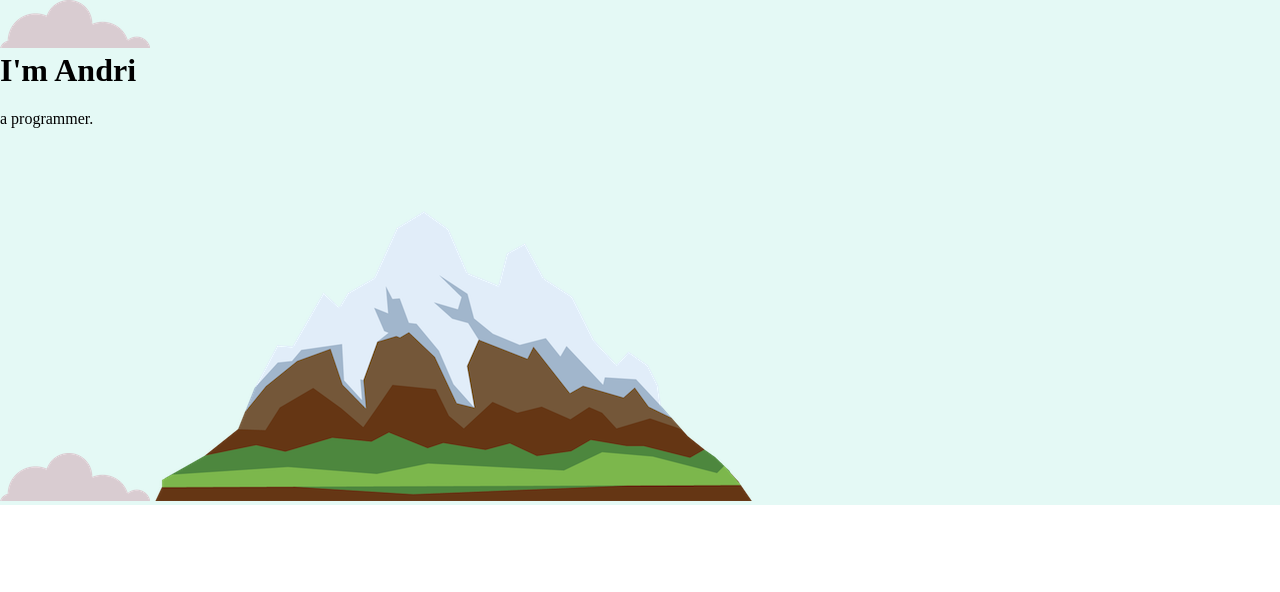
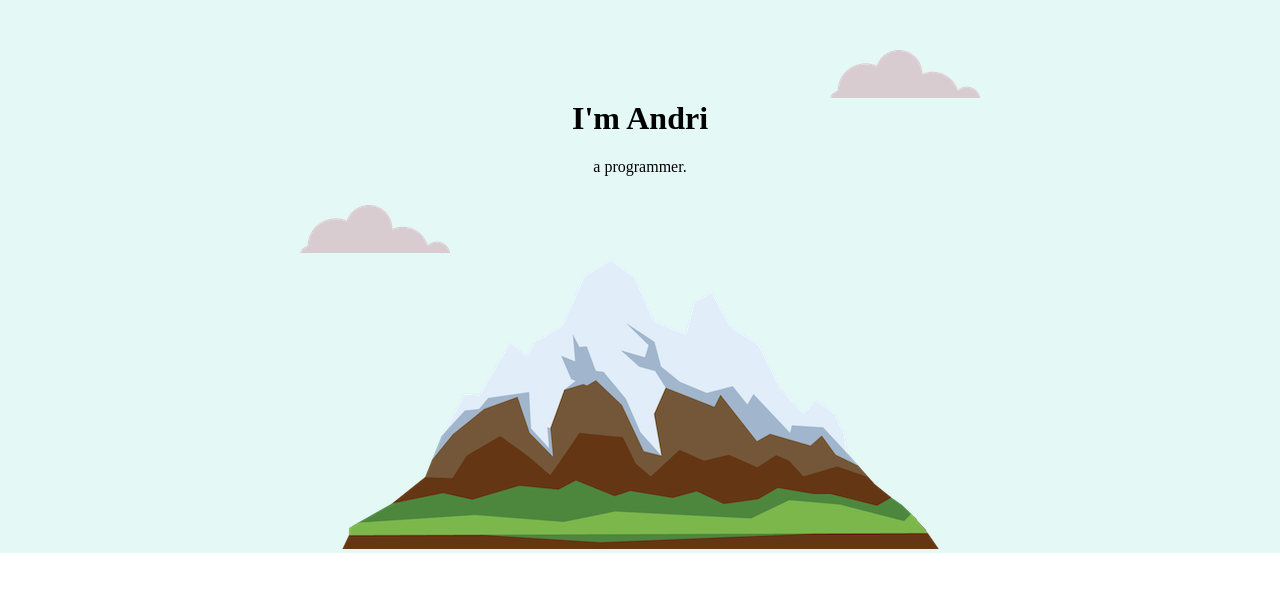
Before and after one commit to andriindocoder/css-ref, a plain HTML site: page index.html in a window 1280 px wide. Drawn offline with Linux system fonts and the light colour scheme.

Commit message:
5.46 - The Dark art of Centering Elements

```diff
--- a/css/styles.css
+++ b/css/styles.css
@@ -1,13 +1,28 @@
 body {
 	margin: 0;
+	text-align: center;
 }
 
 h1 {
 	margin-top: 0;
 }
 
+.bottom-cloud {
+	position: absolute;
+	left: 300px;
+	bottom: 300px;
+}
+
+.top-cloud {
+	position: absolute;
+	right: 300px;
+	top: 50px;
+}
+
 .top-container {
 	background-color: #E4F9F5;
+	position: relative;
+	padding-top: 100px;
 	/*border: 10px solid black;
 	padding: 20px;
 	width: 200px;
--- a/index.html
+++ b/index.html
@@ -8,10 +8,10 @@
 </head>
 <body>
 	<div class="top-container">
-		<img src="images/cloud.png" alt="Cloud Image">
+		<img class="top-cloud" src="images/cloud.png" alt="Cloud Image">
 		<h1>I'm Andri</h1>
 		<p>a programmer.</p>
-		<img src="images/cloud.png" alt="Cloud Image">
+		<img class="bottom-cloud" src="images/cloud.png" alt="Cloud Image">
 		<img src="images/mountain.png" alt="Mountain Image">
 	</div>
 	<div class="middle-container">
```
